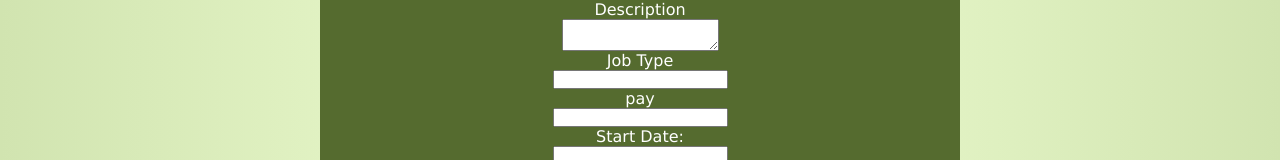
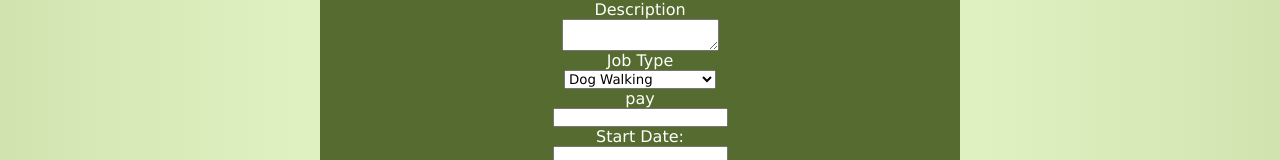
Before and after one commit to catherineloesch/project4-react-frontend, a React (Create React App) app: page /users/1/jobs/new in a window 1280 px wide. Shown: the part 211-371 px from the top of the page. Built offline with nearby package versions, Linux system fonts and the light colour scheme.

Commit message:
add dropdown menu for job_type in AddNewJob form

```diff
--- a/src/components/JobCard.js
+++ b/src/components/JobCard.js
@@ -35,7 +35,7 @@ const handleEdit = () => {
 
   return (
     <div>
-    {params.job_id ? <h3>{props.job.title}</h3> :  <Link to={`/users/${props.job.user_id}/jobs/${props.job.id}`}><h3>{props.job.title}</h3></Link>}
+    {params.job_id ? <h2>{props.job.title}</h2> :  <Link to={`/users/${props.job.user_id}/jobs/${props.job.id}`}><h3>{props.job.title}</h3></Link>}
 
         <p>details: {props.job.description}</p>
         {props.job.location && <p>location: {props.job.location}</p>}
--- a/src/pages/AddNewJob.js
+++ b/src/pages/AddNewJob.js
@@ -2,7 +2,6 @@ import React from 'react'
 import { useState, useContext } from 'react';
 import { useNavigate, useParams } from "react-router-dom";
 import { LoginContext } from '../contexts/LoginContext';
-
 import './pages.css'
 
 export default function AddNewJob() {
@@ -11,6 +10,14 @@ export default function AddNewJob() {
     const params = useParams()
     const token = JSON.parse(localStorage.getItem('petsJWT'))
     const navigate = useNavigate();
+
+    const job_types = [
+        'Dog Walking',
+        'Boarding',
+        'Pet + House Sitting',
+        'Doggy Day Care',
+        'Drop-In Visit(s)'
+    ]
 
     const [formData, setFormData] = useState({
         "title": "",
@@ -52,6 +59,7 @@ export default function AddNewJob() {
 }
   async function handleFormSubmit (e) {
         e.preventDefault();
+        console.log(formData)
         const newJob = await createNewJob(params.id, formData, token)
         if (!newJob.errors) {
             navigate(`/users/${params.id}/jobs/${newJob.id}`)
@@ -70,7 +78,9 @@ export default function AddNewJob() {
         <textarea type='text' name='description' value={formData.description} onChange={handleFormChange} />
 
         <label>Job Type</label>
-        <input type='text' name='job_type' value={formData.job_type} onChange={handleFormChange} />
+        <select name='job_type' onChange={handleFormChange}>
+            {job_types.map((t, i) => (<option key={i} value={t}>{t}</option>))}
+        </select>
 
         <label>pay</label>
         <input type='text' name='pay' value={formData.pay} onChange={handleFormChange} />
--- a/src/pages/Job.js
+++ b/src/pages/Job.js
@@ -63,7 +63,7 @@ export default function Job() {
 
   return (
     <div>
-        <h1>Job</h1>
+
         {display}
 
     </div>
```
Also changed, not shown: 1 other file (tests, documents, lock files or other folders).
